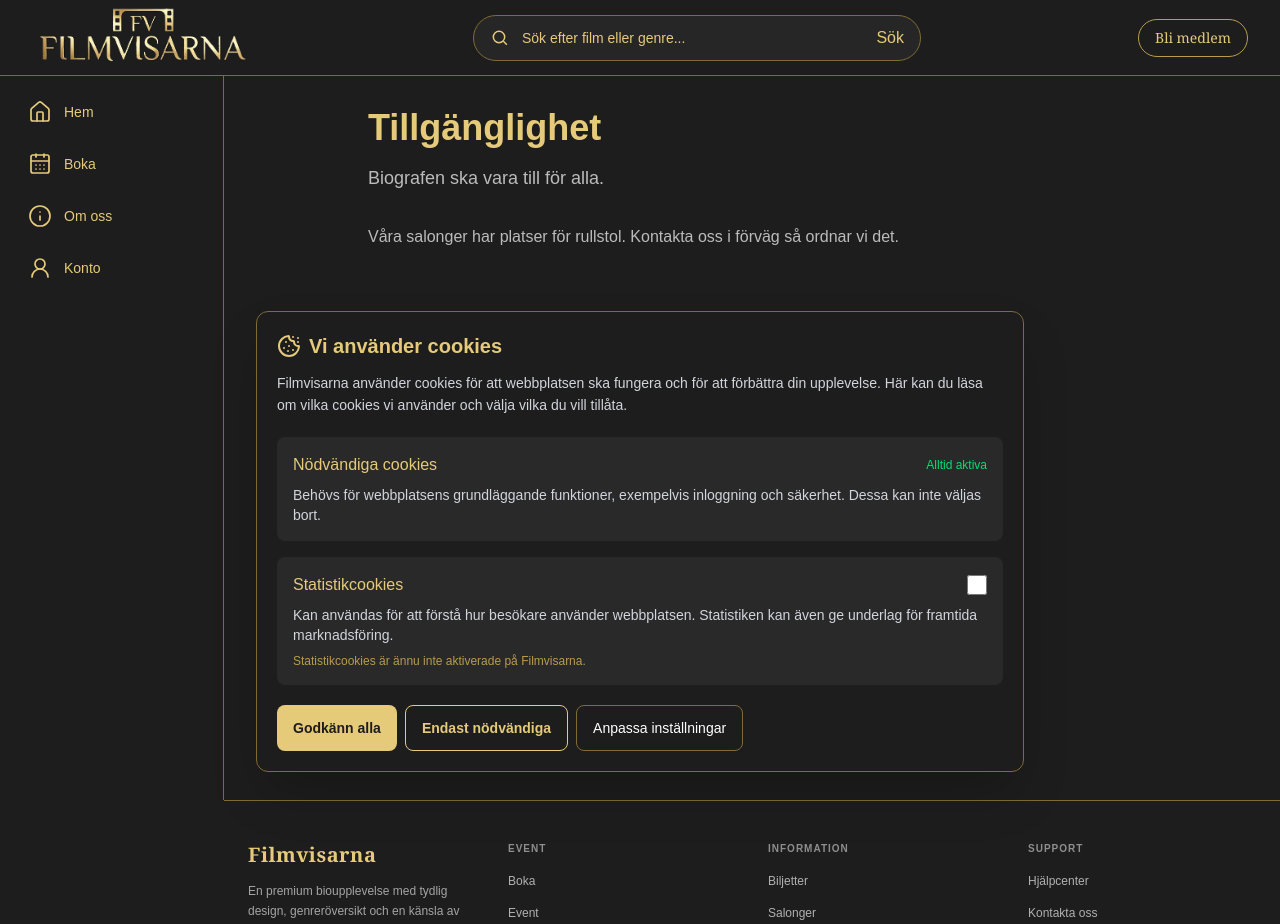
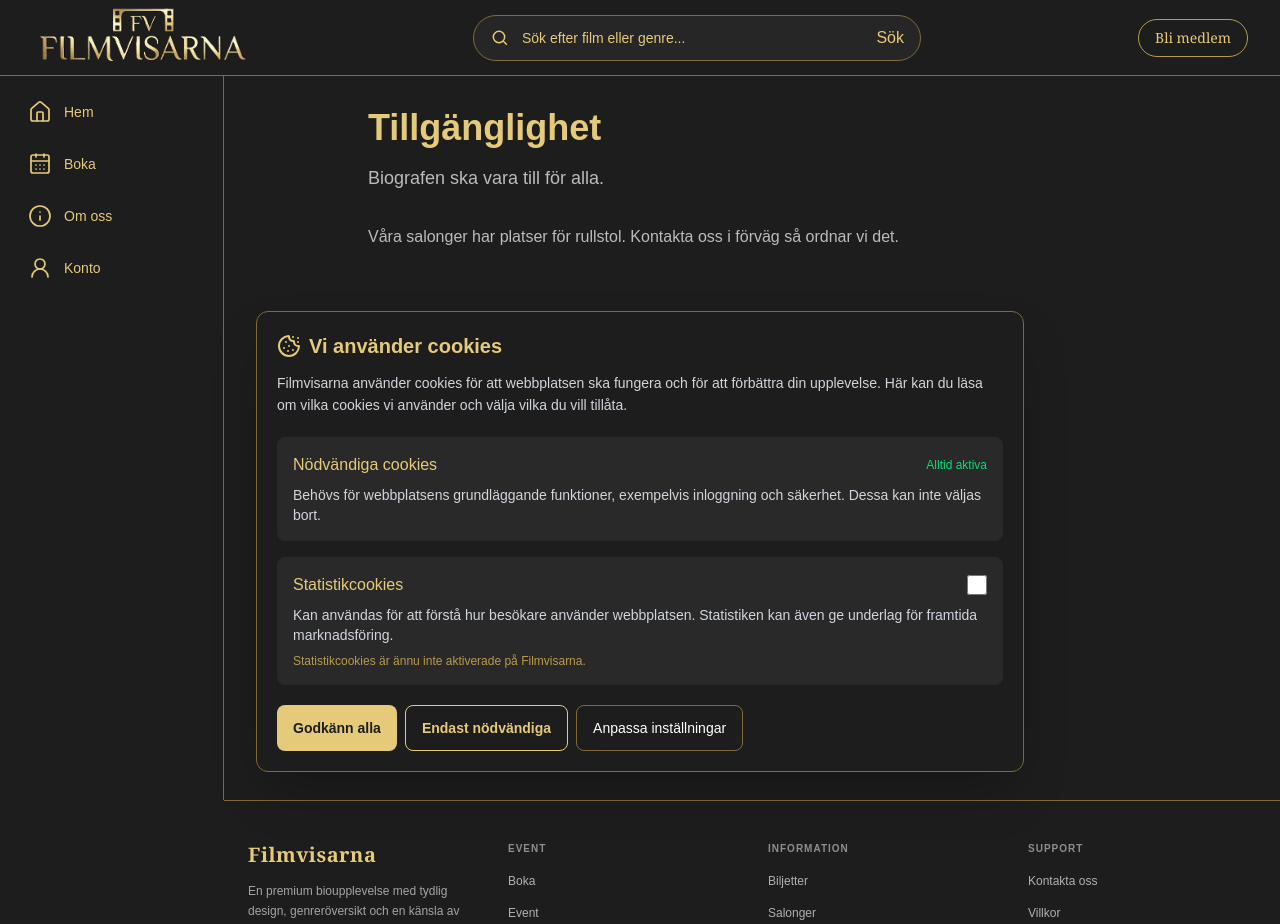
Before and after one commit to MattiasWaern/GruppC-Frontend-projekt, a React (Vite) app: page /tillganglighet in a window 1280 px wide. Shown: the top 924 px of the page. Built offline with nearby package versions, Linux system fonts and the light colour scheme.

Commit message:
tagit bort en länk då det inte fanns behov av den

```diff
--- a/src/components/Footer.tsx
+++ b/src/components/Footer.tsx
@@ -21,7 +21,6 @@ const footerGroups = [
   {
     title: 'SUPPORT',
     links: [
-      { label: 'Hjälpcenter', href: '#hjalpcenter' },
       { label: 'Kontakta oss', href: '/kontakt' },
       { label: 'Villkor', href: '/villkor' },
       { label: 'Integritet', href: '/integritet' },
```
